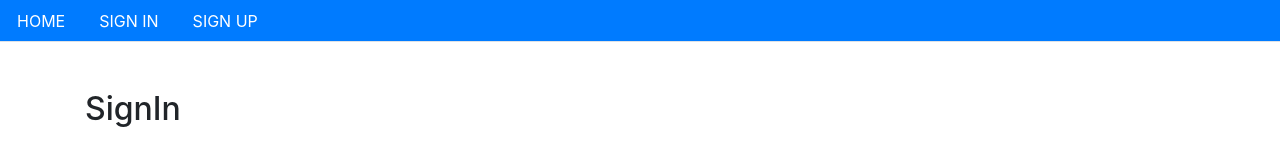
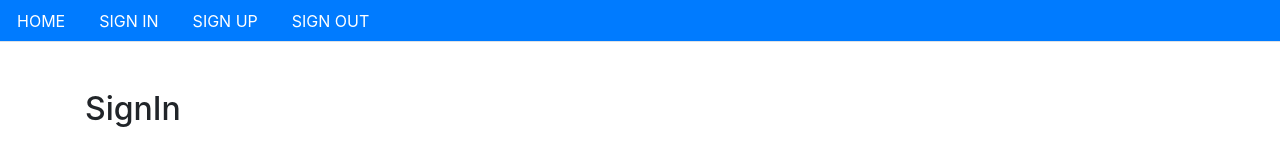
Before and after one commit to Morksha/DevelopmentTask, a React (Create React App) app in the folder react-front/: page /signin in a window 1280 px wide. Shown: the top 160 px of the page. Built offline with nearby package versions, Linux system fonts and the light colour scheme.

Commit message:
no message

```diff
--- a/react-front/src/core/Menu.js
+++ b/react-front/src/core/Menu.js
@@ -2,8 +2,21 @@ import React from 'react'
 import {Link , withRouter} from 'react-router-dom';
 
 const isActive = (history,path) => {
-  if(history.location.pathname == path) return {color:"#ff9900"}
+  if(history.location.pathname === path) return {color:"#ff9900"}
   else return {color:"#ffffff"}
+}
+
+export const signout = (next) => {
+  if(typeof window !== "undefined" ) localStorage.removeItem("jwt")
+  next()
+  return fetch("http://localhost:8080/signout",{
+    method:"GET"
+  })
+  .then(response => {
+    console.log('signout', response)
+    return response.json()
+  })
+  .catch(err => console.log(err))
 }
 
 const Menu = ({history}) =>(
@@ -18,6 +31,12 @@ const Menu = ({history}) =>(
     <li className="nav-item">
       <Link className="nav-link text-white" style={isActive(history,"/signup")} to="/signup">SIGN UP</Link>
     </li>
+    <li className="nav-item">
+      <a className="nav-link text-white"
+      style={isActive(history,"/signup"), {curser:"pointer",color:"#ffffff"}}
+      onClick= {() => signout(() => history.push('/') )}
+      >SIGN OUT</a>
+    </li>
   </ul>
   </div>
 );
```
